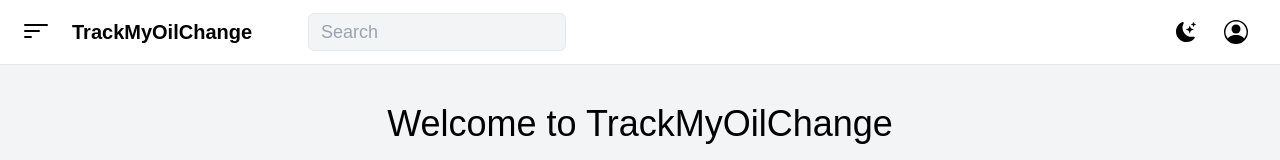
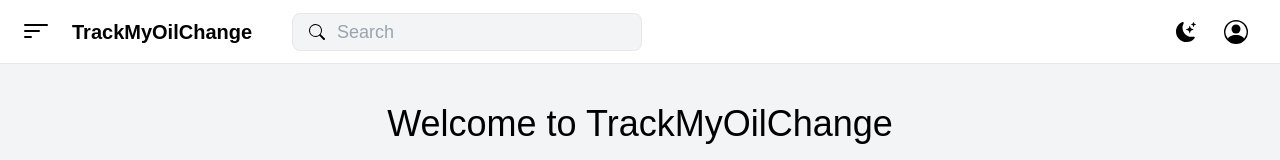
Before and after one commit to Grupith/oilchangeapp, a React (Create React App) app: page / in a window 1280 px wide. Shown: the top 160 px of the page. Built offline with nearby package versions, Linux system fonts and the light colour scheme; no server answers.

Commit message:
finished navbar search styling

```diff
--- a/src/Components/Navbar.js
+++ b/src/Components/Navbar.js
@@ -1,7 +1,7 @@
 import React, { useState, useRef, useEffect } from 'react'
 import { Link , useNavigate } from 'react-router-dom'
 import { useAuth } from '../AuthContext'
-import { BsFillMoonStarsFill, BsMoonStars, BsPersonCircle, BsFilterLeft } from 'react-icons/bs'
+import { BsFillMoonStarsFill, BsMoonStars, BsPersonCircle, BsFilterLeft, BsSearch } from 'react-icons/bs'
 
 export default function Navbar({ darkmode, setDarkmode}) {
 
@@ -39,7 +39,7 @@ export default function Navbar({ darkmode, setDarkmode}) {
     }, [])
 
   return (
-    <nav className='bg-white dark:text-white dark:bg-gray-800 fixed w-full border-b border-gray-200 dark:border-gray-600'>
+    <nav className='bg-white dark:text-white dark:bg-gray-800 fixed w-full h-16 border-b border-gray-200 dark:border-gray-600'>
         <div className="relative flex items-center justify-between h-16 mx-4">
             <div className="flex items-center">
                 <div className='flex items-center space-x-4'>
@@ -48,7 +48,10 @@ export default function Navbar({ darkmode, setDarkmode}) {
                     </button>
                     <Link to='/' className="font-bold text-xl">TrackMyOilChange</Link>
                 </div>
-                    <input type='text' placeholder='Search' className='bg-gray-100 px-3 py-1 text-lg border rounded-md ml-14 dark:bg-gray-700 dark:border-gray-600'/>
+                    <form className='flex items-center ml-10 bg-gray-100 px-4 py-1 text-lg border rounded-lg space-x-3 focus-within:ring-2 focus-within:ring-blue-500 dark:bg-gray-700 dark:border-gray-600'>
+                        <BsSearch className='h-4 w-4' />
+                        <input type='text' placeholder='Search' className='w-72 text-lg bg-gray-100 rounded-sm outline-none dark:bg-gray-700'/>
+                    </form>
             </div>
             <div className="flex items-center space-x-3 mr-2">
                 <div onClick={() => setDarkmode(!darkmode)}>
```
